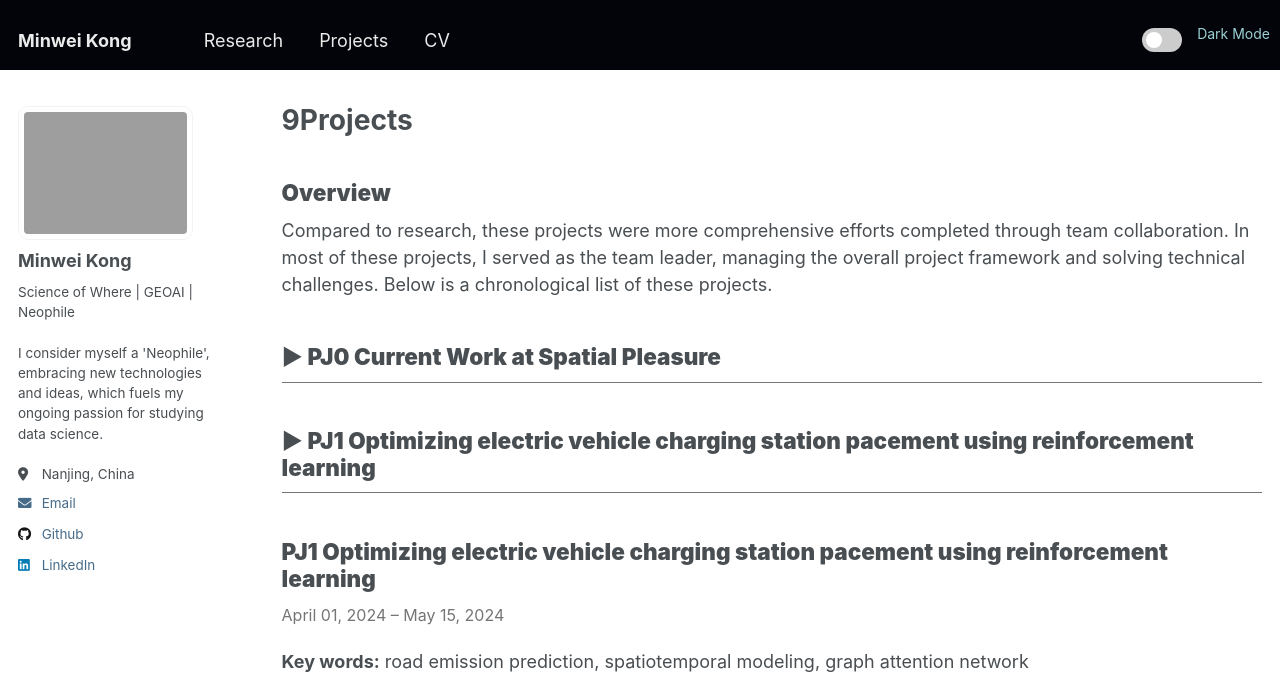
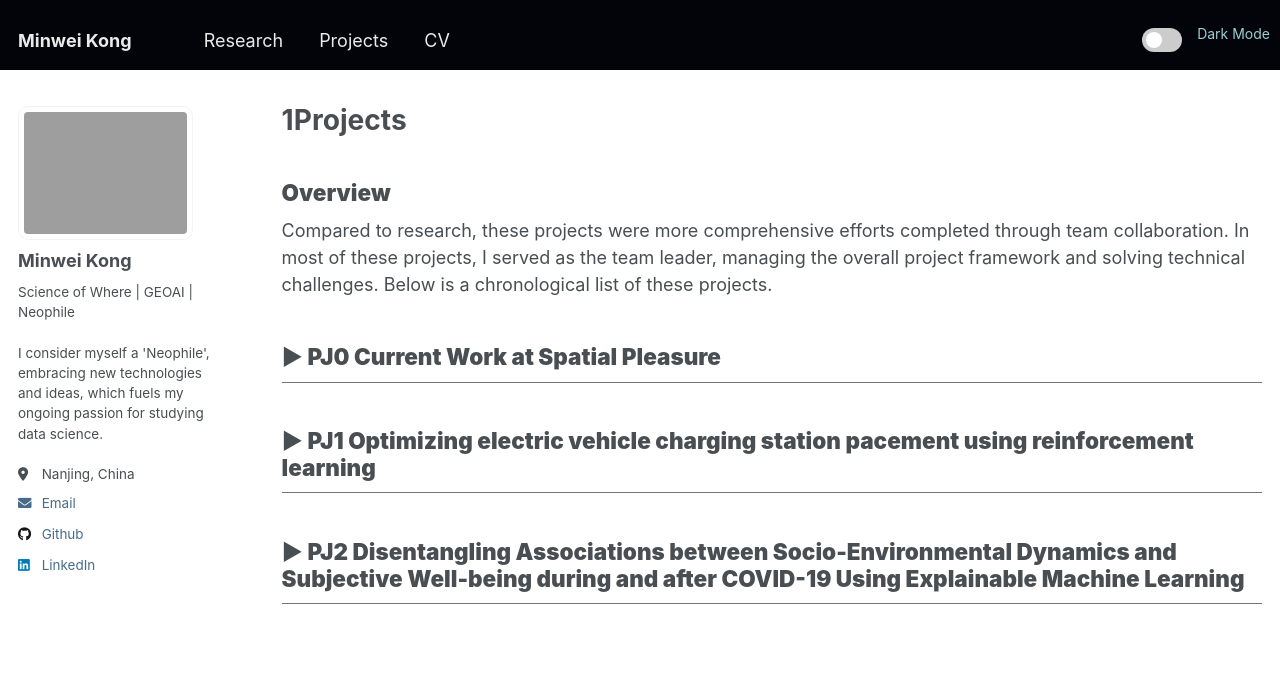
Before and after one commit to Minw913/minw913.github.io, a Jekyll site: the page built from _pages/projects.md, in a window 1280 px wide and 1400 px high. Shown: the top 696 px of the window. Built offline with Jekyll 4.4.1, drawn with Linux system fonts in a browser that asks for light colours; nearby versions of some CDN libraries; some of the changed text lies outside the part shown; grey boxes are pictures that could not be loaded.

Commit message:
update project

```diff
--- a/_pages/projects.md
+++ b/_pages/projects.md
@@ -1,6 +1,6 @@
 ---
 layout: archive
-title: "9Projects"
+title: "1Projects"
 permalink: /projects/
 author_profile: true
 redirect_from:
@@ -172,83 +172,73 @@
 <hr style="border: none; height: 0.5px; background-color: #757575; margin-top: 10px; margin-bottom: 10px;">
 
 
-<!-- {% include base_path %} -->
-<!-- 研究项目标题 -->
-## **PJ1 Optimizing electric vehicle charging station pacement using reinforcement learning**
-<p style="color: #757575; font-size: 16px;">April 01, 2024 – May 15, 2024</p>
-<!-- 关键词部分 -->
-<p><strong>Key words:</strong> road emission prediction, spatiotemporal modeling, graph attention network</p>
+<h2 class="toggle-header" style="cursor: pointer;">
+  <span class="toggle-icon">▶</span><strong> PJ2 Disentangling Associations between Socio-Environmental Dynamics and Subjective Well-being during and after COVID-19 Using Explainable Machine Learning</strong>
+</h2>
+<div class="toggle-content" style="display: none;">
+  <p style="color: #757575; font-size: 16px;">June 20, 2024 – Aug 15, 2024</p>
+  <!-- 关键词部分 -->
+  <p><strong>Keywords:</strong> Subjective well-being; Neighborhood resilience; COVID-19; Explainable machine learning; Social media data</p>
 
-<!-- 父容器 -->
-<div class="content-wrapper" style="display: flex; max-height: 400px; align-items: flex-start;">
-  <div id="researchCarousel" class="carousel slide" data-ride="carousel" style="flex-basis: 50%; max-height: 400px">
-    <ol class="carousel-indicators">
-      <li data-target="#researchCarousel" data-slide-to="0" class="active"></li>
-      <li data-target="#researchCarousel" data-slide-to="1"></li>
-      <li data-target="#researchCarousel" data-slide-to="2"></li>
-    </ol>
-    <div class="carousel-inner">
-      <div class="carousel-item active">
-        <img src="/images/img_1.png" class="d-block mx-auto" alt="Research Image 1">
-        <div class="carousel-caption d-none d-md-block">
-          <h5>The air pollutant monitoring stations in London</h5>
+  <!-- 父容器 -->
+  <div class="content-wrapper" style="display: flex; max-height: 400px; align-items: flex-start;">
+    <div id="researchCarousel" class="carousel slide" data-ride="carousel" style="flex-basis: 50%; max-height: 400px">
+      <ol class="carousel-indicators">
+        <li data-target="#researchCarousel" data-slide-to="0" class="active"></li>
+        <li data-target="#researchCarousel" data-slide-to="1"></li>
+        <li data-target="#researchCarousel" data-slide-to="2"></li>
+      </ol>
+      <div class="carousel-inner">
+        <div class="carousel-item active">
+          <iframe src="/files/project_1/Rewards_Information.html" width="100%" height="100%" style="border:none;"></iframe>
+          <div class="carousel-caption d-none d-md-block">
+            <h5>Iterative optimization of utility by different RL algorithms</h5>
+          </div>
+           <!-- 放大按钮 -->
+          <!-- <button class="enlarge-btn" onclick="openModal('/images/research_1/img_1.png')">🔍</button> -->
+        </div>
+        <div class="carousel-item">
+          <div class="d-block w-100" style="height: 500px;">
+            <iframe src="/files/project_1/DQN_placement_map.html" width="100%" height="100%" style="border:none;"></iframe>
+          </div>
+          <div class="carousel-caption d-none d-md-block">
+            <h5>The optimal charging station placement by DQN algorithm</h5>
+          </div>
+           <!-- 放大按钮 -->
+          <!-- <button class="enlarge-btn" onclick="openModal('/images/research_1/img_1.png')">🔍</button> -->
         </div>
       </div>
-      <div class="carousel-item">
-        <div class="d-block w-100" style="height: 500px;">
-          <iframe src="/files/project_1/mesh_data_without_legend.html" width="100%" height="100%" style="border:none;"></iframe>
-        </div>
-        <div class="carousel-caption d-none d-md-block">
-          <h5>The time series of NO2 concentration at stations</h5>
-        </div>
-      </div>
-      <div class="carousel-item">
-        <img src="/images/research_1/img_3.png" class="d-block mx-auto" alt="Research Image 3" style="margin-top: 50px;">
-        <!--  style="object-fit: contain; width: 100%; height: auto;" -->
-        <div class="carousel-caption d-none d-md-block">
-          <h5>Monitoring station graphs with different distance thresholds</h5>
-        </div>
-      </div>
-      <div class="carousel-item">
-        <img src="/images/research_1/img_4.png" class="d-block mx-auto" alt="Research Image 4" style="margin-top: 50px;">
-        <!--  style="object-fit: contain; width: 100%; height: auto;" -->
-        <div class="carousel-caption d-none d-md-block">
-          <h5>Performance metrics in terms of time granularities</h5>
-        </div>
-      </div>
-      <div class="carousel-item">
-        <img src="/images/research_1/img_5.png" class="d-block mx-auto" alt="Research Image 5" style="margin-top: 50px;">
-        <!--  style="object-fit: contain; width: 100%; height: auto;" -->
-        <div class="carousel-caption d-none d-md-block">
-          <h5>Emission prediction fit curves and the actual time series</h5>
-        </div>
-      </div>
+      <!-- Controls -->
+      <a class="carousel-control-prev" href="#researchCarousel" role="button" data-slide="prev">
+        <span class="carousel-control-prev-icon" aria-hidden="true"></span>
+        <span class="sr-only">Previous</span>
+      </a>
+      <a class="carousel-control-next" href="#researchCarousel" role="button" data-slide="next">
+        <span class="carousel-control-next-icon" aria-hidden="true"></span>
+        <span class="sr-only">Next</span>
+      </a>
     </div>
-    <!-- Controls -->
-    <a class="carousel-control-prev" href="#researchCarousel" role="button" data-slide="prev">
-      <span class="carousel-control-prev-icon" aria-hidden="true"></span>
-      <span class="sr-only">Previous</span>
-    </a>
-    <a class="carousel-control-next" href="#researchCarousel" role="button" data-slide="next">
-      <span class="carousel-control-next-icon" aria-hidden="true"></span>
-      <span class="sr-only">Next</span>
-    </a>
+    <!-- 轮播图放大模态框 HTML -->
+    <!-- <div id="imageModal" class="modal">
+      <span class="close" onclick="closeModal()">&times;</span>
+      <img class="modal-content" id="modalImg">
+    </div> -->
+    <!-- 摘要部分 -->
+    <div class="research-summary" style="flex-basis: 50%; max-height: 400px; overflow-y: auto; padding: 10px; margin-left: 20px;">
+      <p>During the COVID-19 pandemic, the subjective well-being (SWB) of urban residents was threatened, yet few studies have explored the relationship between SWB and socio-economic as well as built-environment factors at the neighborhood level. This study addresses this gap by analyzing over one million geo-tagged social media posts from Shanghai. The main contributions are as follows:</p>
+
+      <ul>
+        <li>Introduced the ChatGPT model to analyze sentiment indices in social media, combined with the BerTopic model to extract high-frequency topics, revealing the spatiotemporal dynamics of urban residents' emotions during public disturbances.</li>
+        <li>Used Regression Discontinuity Design (RDD) to divide the COVID-19 outbreak in Shanghai into six SWB stages, analyzing the significant impact of key events before, during, and after the pandemic on public sentiment.</li>
+        <li>Applied a Fully Connected Neural Network (FCNN) model to examine the relationship between sentiment scores and socio-economic as well as built-environment factors at the neighborhood level, with the SHAP framework used to explain the model.</li>
+      </ul>
+
+      <p>The study found that green and blue spaces in communities contribute to enhancing psychological resilience, while higher road density, accessibility to attractions, and healthcare services can mitigate the association between sentiment, income, and aging. These findings provide valuable insights for urban planning and policy-making to enhance residents' psychological resilience.</p>
+    </div>
   </div>
-  <!-- 摘要部分 -->
-  <div class="research-summary" style="flex-basis: 50%; max-height: 400px; overflow-y: auto; padding: 10px; margin-left: 20px;">
-    <p>London's heavy traffic with road emissions significantly impacts air quality, which becomes being a major concern. This study predicts future NO<sub>2</sub> concentrations based on spatiotemporal data around citywide monitoring stations. Key contributions include:</p>
 
-    <ul>
-      <li>Compiled a comprehensive spatiotemporal feature set with traffic characteristics (e.g., road conditions, network structure, traffic volume), providing valuable insights for transportation policy.</li>
-      <li>Incorporated pollutant dispersion knowledge to build a spatiotemporal dynamic graph of monitoring stations, enhancing accuracy.</li>
-      <li>Developed a hybrid model combining Graph Neural Networks and LSTM, capturing complex spatiotemporal dependencies of road emissions.</li>
-    </ul>
-
-    <p>Experiments on hourly air pollutant data from London's roadside stations, sourced from the <a href="https://www.londonair.org.uk/london/asp/publicdetails.asp" target="_blank" style="color: #757575;">London Air Quality Network (LAQN)</a>, validate the model. Results show a 12.5% accuracy improvement with the graph attention mechanism and extended forecast horizon to 12 hours using the LSTM encoder-decoder, outperforming baselines, especially in long-term (9-12h) predictions.</p>
-  </div>
+  <link rel="stylesheet" href="https://cdnjs.cloudflare.com/ajax/libs/font-awesome/5.15.4/css/all.min.css">
+  <p style="margin-top: 35px; margin-bottom: 0;"><strong>Honor:</strong> <a href="http://wupen.org/competitions/68?type\=vote">The First Prize in the 7th Chengyuan Cup</a>; <a href="https://www.isocui.org/icui2023/">Best Presentation Award in GSCS & ICUI 2023; submitted to the journal <i>Computers, Environment and Urban Systems</i>.</a></p>
 </div>
-
-<link rel="stylesheet" href="https://cdnjs.cloudflare.com/ajax/libs/font-awesome/5.15.4/css/all.min.css">
-<p style="margin-top: 30px; margin-bottom: 0;">4Preprint forthcoming on arXiv. Code available on <a href="https://github.com/your-repo-link" target="_blank"><i class="fab fa-github"></i> GitHub</a>.</p>
 <!-- 分隔线 -->
 <hr style="border: none; height: 0.5px; background-color: #757575; margin-top: 10px; margin-bottom: 10px;">
```
